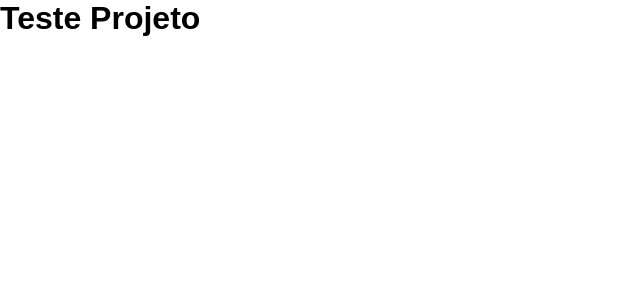
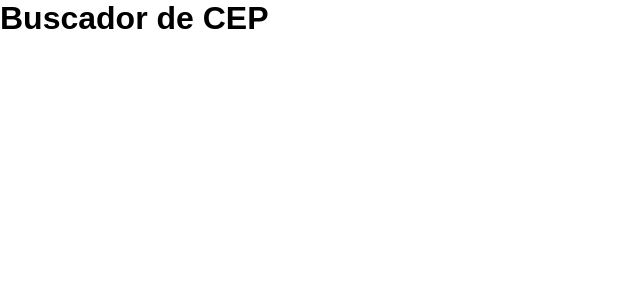
Before and after one commit to flavsjr/buscador, a React (Create React App) app: page / in a window 1280 px wide. Shown: the top 300 px of the page, without its empty margins (0-640 px from the left). Built offline with nearby package versions, Linux system fonts and the light colour scheme.

Commit message:
Alterando title

```diff
--- a/src/App.js
+++ b/src/App.js
@@ -2,7 +2,7 @@
 function App() {
   return (
     <div className="App">
-      <h1>Teste Projeto</h1>
+      <h1>Buscador de CEP</h1>
     </div>
   );
 }
```
